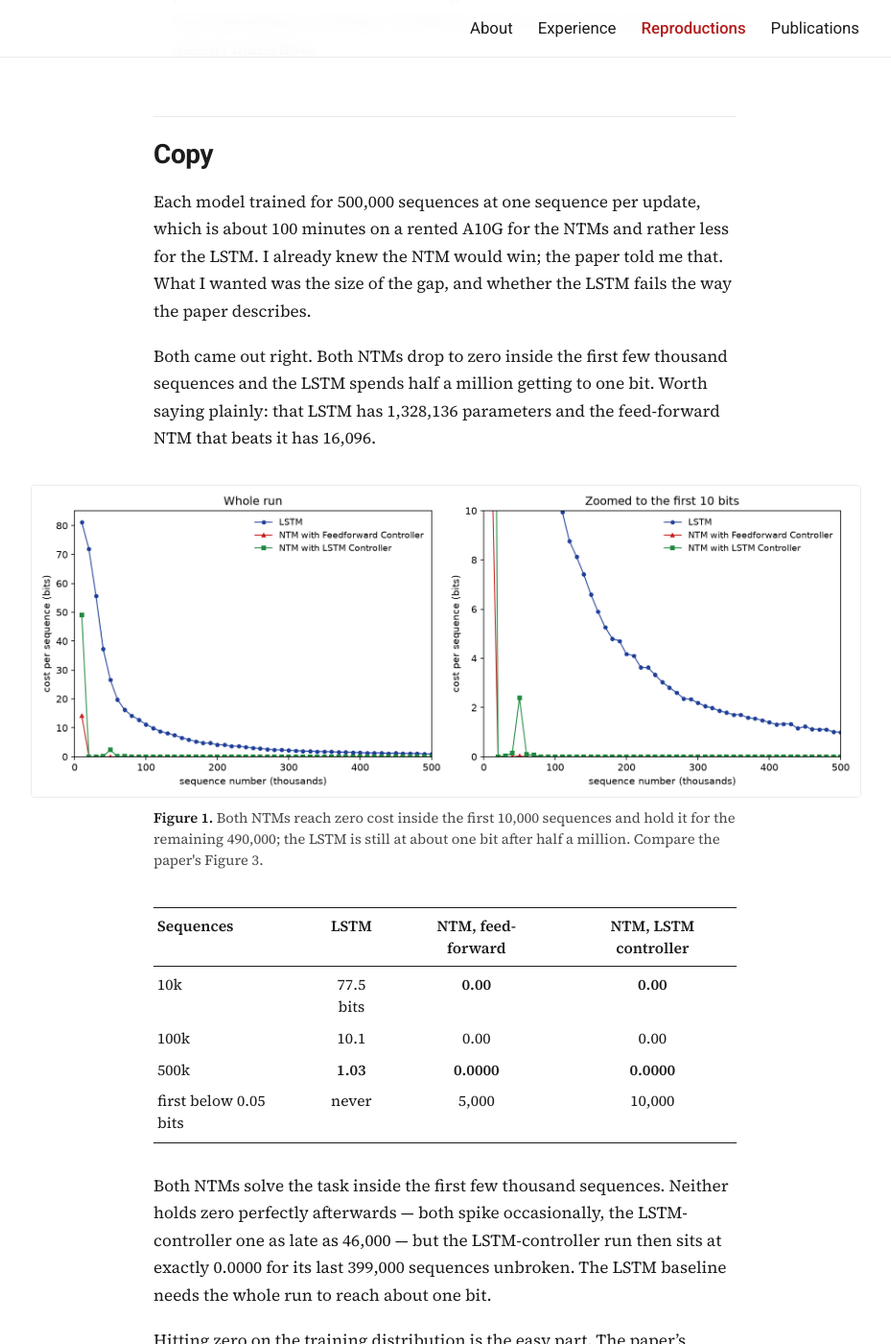
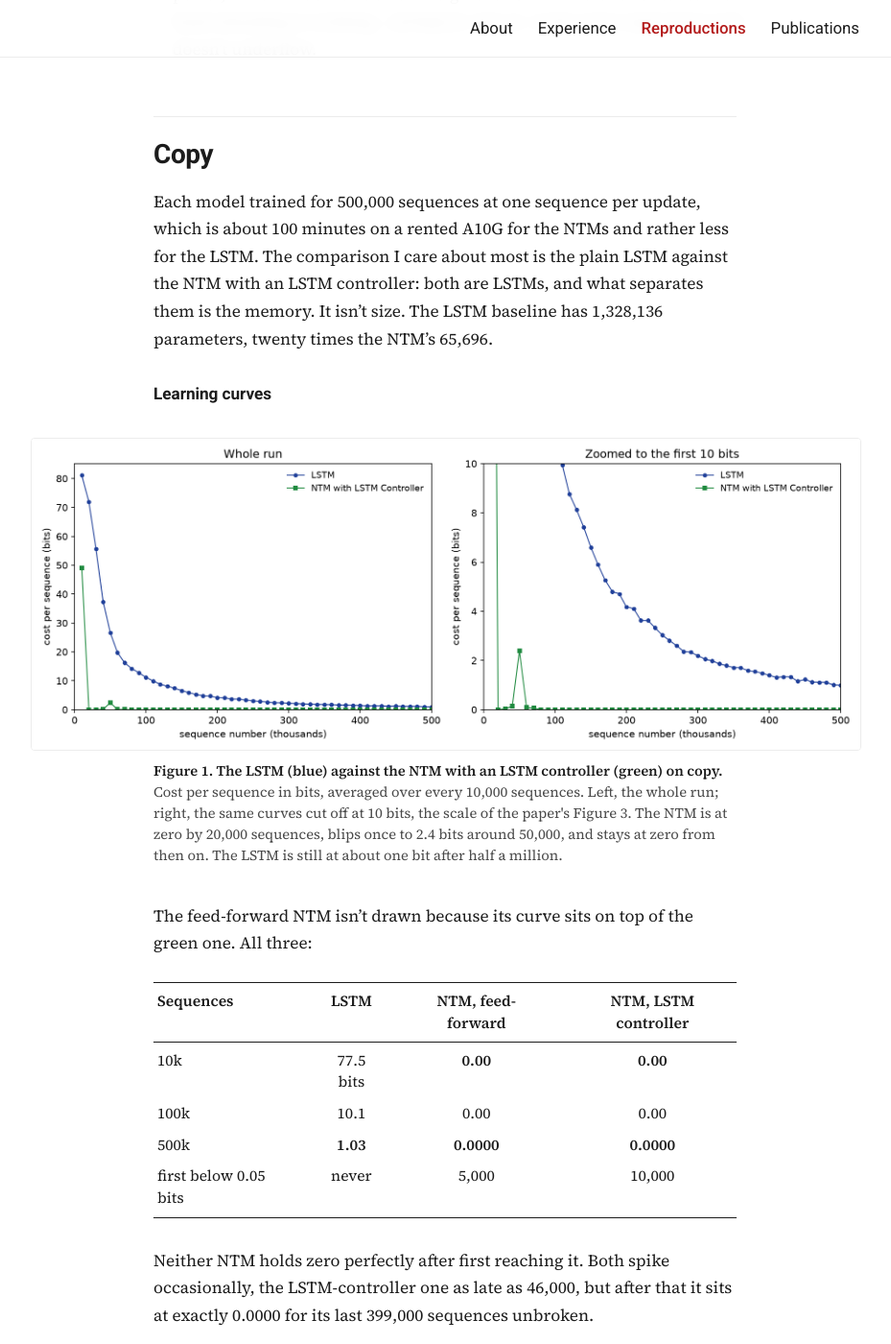
Before and after one commit to mgupta8143/mgupta8143.github.io, a Jekyll site: the page built from _reproductions/neural-turing-machines.md, in a window 1280 px wide and 1400 px high, scrolled down 3854 px. Shown: the whole window at 96% size, without its empty margins (176-1105 px from the left). Built offline with Jekyll 4.4.1, drawn with Linux system fonts in a browser that asks for light colours; some of the changed text lies outside the part shown.

Commit message:
Compare the LSTM with the NTM-LSTM on copy, with side-by-side generalisation figures
Co-Authored-By: Claude Opus 5.5 <noreply@anthropic.com>

```diff
--- a/_reproductions/neural-turing-machines.md
+++ b/_reproductions/neural-turing-machines.md
@@ -111,20 +111,23 @@ cost me:
 ## Copy
 
 Each model trained for 500,000 sequences at one sequence per update, which is about 100 minutes
-on a rented A10G for the NTMs and rather less for the LSTM. I already knew the NTM would win; the
-paper told me that. What I wanted was the size of the gap, and whether the LSTM fails the way the
-paper describes.
+on a rented A10G for the NTMs and rather less for the LSTM. The comparison I care about most is
+the plain LSTM against the NTM with an LSTM controller: both are LSTMs, and what separates them is
+the memory. It isn't size. The LSTM baseline has 1,328,136 parameters, twenty times the NTM's
+65,696.
 
-Both came out right. Both NTMs drop to zero inside the first few thousand sequences and the LSTM
-spends half a million getting to one bit. Worth saying plainly: that LSTM has 1,328,136
-parameters and the feed-forward NTM that beats it has 16,096.
+### Learning curves
 
 <figure>
-  <img src="/assets/ntm-copy-curves.png" alt="Learning curves for three models on the copy task">
-  <figcaption>Both NTMs reach zero cost inside the first 10,000 sequences and hold it for the
-  remaining 490,000; the LSTM is still at about one bit after half a million. Compare the paper's
-  Figure 3.</figcaption>
+  <img src="/assets/ntm-copy-curves-lstm-vs-ntm.png" alt="Learning curves on the copy task: the LSTM falls slowly to about one bit, the NTM with an LSTM controller drops to zero almost immediately">
+  <figcaption><strong>The LSTM (blue) against the NTM with an LSTM controller (green) on
+  copy.</strong> Cost per sequence in bits, averaged over every 10,000 sequences. Left, the whole
+  run; right, the same curves cut off at 10 bits, the scale of the paper's Figure 3. The NTM is at
+  zero by 20,000 sequences, blips once to 2.4 bits around 50,000, and stays at zero from then on.
+  The LSTM is still at about one bit after half a million.</figcaption>
 </figure>
+
+The feed-forward NTM isn't drawn because its curve sits on top of the green one. All three:
 
 | Sequences | LSTM | NTM, feed-forward | NTM, LSTM controller |
 |---|---|---|---|
@@ -133,10 +136,11 @@ parameters and the feed-forward NTM that beats it has 16,096.
 | 500k | **1.03** | **0.0000** | **0.0000** |
 | first below 0.05 bits | never | 5,000 | 10,000 |
 
-Both NTMs solve the task inside the first few thousand sequences. Neither holds zero perfectly
-afterwards — both spike occasionally, the LSTM-controller one as late as 46,000 — but the
-LSTM-controller run then sits at exactly 0.0000 for its last 399,000 sequences unbroken. The
-LSTM baseline needs the whole run to reach about one bit.
+Neither NTM holds zero perfectly after first reaching it. Both spike occasionally, the
+LSTM-controller one as late as 46,000, but after that it sits at exactly 0.0000 for its last
+399,000 sequences unbroken.
+
+### Longer sequences than it was trained on
 
 Hitting zero on the training distribution is the easy part. The paper's actual claim is that
 whatever it learned keeps working outside that range, so the test is to hand a trained model
@@ -144,14 +148,35 @@ sequences much longer than anything it saw. Memorisation falls apart the moment
 training lengths. A model genuinely using the memory shouldn't care how long the sequence is.
 
 <figure>
-  <img src="/assets/ntm-copy-generalisation.png" alt="NTM outputs and targets at lengths 10, 20, 30, 50 and 120">
-  <figcaption>Trained on lengths up to 20, the output is indistinguishable from the target at
-  120 — no duplicated vector and no global shift, the two errors the paper's own Figure 4 caption
-  reports at that length. Lengths 10, 20, 30 and 50 across the top; 120 below.</figcaption>
+  <div class="panel">
+    <span class="panel-label">(a) LSTM</span>
+    <img src="/assets/ntm-copy-generalisation-lstm.png" alt="LSTM targets and outputs at lengths 10, 20, 30, 50 and 120: the outputs smear into wrong values after the first dozen or so vectors">
+  </div>
+  <div class="panel">
+    <span class="panel-label">(b) NTM with LSTM controller</span>
+    <img src="/assets/ntm-copy-generalisation-ntm-lstm.png" alt="NTM targets and outputs at lengths 10, 20, 30, 50 and 120: outputs match targets exactly">
+  </div>
+  <figcaption><strong>Both models copying sequences longer than any they trained on.</strong>
+  Training used lengths 1 to 20. In each pair the target is on top and the model's output
+  underneath, one column per timestep and one row per bit; dark red is 1, dark blue is 0, and
+  anything in between is the model hedging. Top row, lengths 10, 20, 30 and 50; bottom row, 120.
+  Compare the paper's Figures 4 (NTM) and 5 (LSTM).</figcaption>
 </figure>
 
-Percentage of output bits wrong, 20 sequences per length. The LSTM row moves a point or two
-between draws; the NTM zeros do not.
+The two fail completely differently, or rather one of them doesn't fail. The LSTM gets the start
+of every sequence right and then loses its place: by length 30 the back half of its output is a
+blur, and at 120 it gives up and repeats roughly the same vector to the end. Whatever it learned
+is tied to the lengths it saw. The NTM's output at 120 is indistinguishable from the target, with
+no duplicated vector and no global shift, which are the two errors the paper's own Figure 4
+caption reports at that length.
+
+<figure>
+  <img src="/assets/ntm-copy-error-vs-length.png" alt="Percentage of output bits wrong against test length for the three models">
+  <figcaption><strong>Error against test length.</strong> Percentage of output bits wrong, 20
+  sequences per length; the shaded band is the lengths seen in training, and 50% is chance. The
+  LSTM climbs towards chance as soon as it leaves the training range. Both NTMs stay at 0% out
+  to 120; their lines are nudged apart slightly so both show.</figcaption>
+</figure>
 
 | Test length | 10 | 20 | 30 | 50 | 80 | 120 |
 |---|---|---|---|---|---|---|
@@ -159,9 +184,12 @@ between draws; the NTM zeros do not.
 | NTM, feed-forward | 0.0% | 0.0% | **0.0%** | **0.0%** | **0.0%** | **0.0%** |
 | NTM, LSTM controller | 0.0% | 0.0% | **0.0%** | **0.0%** | **0.0%** | **0.0%** |
 
-Both NTMs copy perfectly at six times their training length. This is better than the paper's own result: its Figure 4 caption reports "a few more local errors and one global error"
-at length 120, where a vector is duplicated and everything after it shifts by one. Mine makes
-neither mistake.
+The LSTM row moves a point or two between draws; the NTM zeros do not. Both NTMs copy perfectly
+at six times their training length. That's better than the paper's own result: its Figure 4
+caption reports "a few more local errors and one global error" at length 120, where a vector is
+duplicated and everything after it shifts by one. Mine makes neither mistake.
+
+### What it's doing in memory
 
 So it generalises. Now the *how*, and this is the part of the NTM I actually like: you can just
 look. Every read and write leaves a weighting over memory, so you get the addressing timestep by
--- a/assets/style.css
+++ b/assets/style.css
@@ -180,3 +180,10 @@ article > figure { counter-increment: figure; }
 article figcaption::before { content: "Figure " counter(figure) ". "; font-weight: 700; color: var(--ink); }
 article figcaption { font: 400 .92rem/1.5 "Source Serif 4", Charter, Georgia, serif; }
 .mermaid { margin: 26px 0; text-align: center; }
+
+/* figures with labelled sub-panels, (a) and (b) */
+article figure .panel + .panel { margin-top: 18px; }
+article figure .panel-label {
+  display: block; margin: 0 0 6px;
+  font: 600 .95rem/1.3 "Source Serif 4", Charter, Georgia, serif; color: var(--ink);
+}
```
Also changed, not shown: assets/ntm-copy-curves-lstm-vs-ntm.png (added), assets/ntm-copy-error-vs-length.png (added), assets/ntm-copy-generalisation-lstm.png (added), assets/ntm-copy-generalisation-ntm-lstm.png (added).
